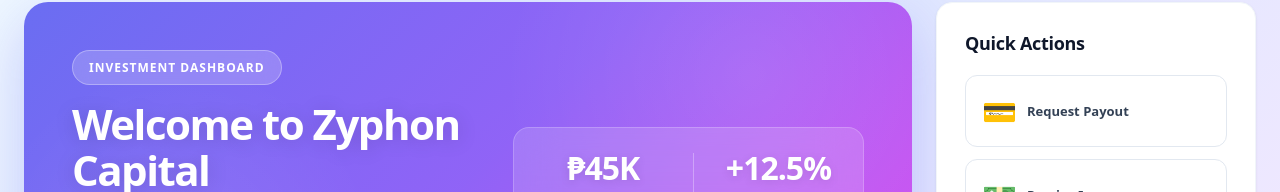
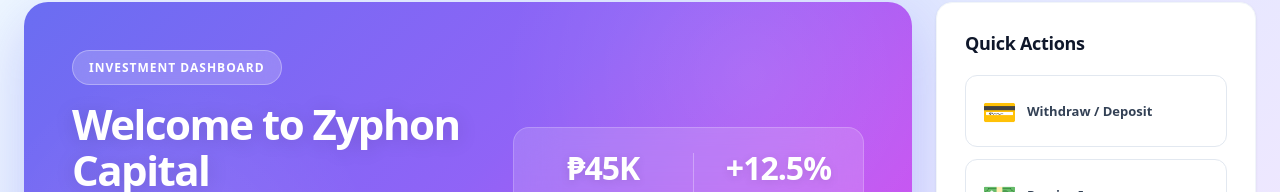
Before and after one commit to jrey21/zyphon, a React (Vite) app: page /dashboard in a window 1280 px wide. Shown: the part 116-308 px from the top of the page. Built offline with nearby package versions, Linux system fonts and the light colour scheme; no server answers; sample sign-in values are in the browser's storage.

Commit message:
Update home page

```diff
--- a/src/pages/Dashboard.tsx
+++ b/src/pages/Dashboard.tsx
@@ -173,7 +173,7 @@ function Dashboard({ onLogout }: DashboardProps) {
                             <div className="actions-grid-mobile">
                                 <button className="action-btn-mobile">
                                     <span className="action-icon">💳</span>
-                                    <span className="action-label">Request Payout</span>
+                                    <span className="action-label">Withdraw / Deposit</span>
                                 </button>
                                 <button className="action-btn-mobile">
                                     <span className="action-icon">💵</span>
@@ -333,7 +333,7 @@ function Dashboard({ onLogout }: DashboardProps) {
                             <div className="actions-grid-sidebar">
                                 <button className="action-btn">
                                     <span className="action-icon">💳</span>
-                                    <span className="action-title">Request Payout</span>
+                                    <span className="action-title">Withdraw / Deposit</span>
                                 </button>
                                 <button className="action-btn">
                                     <span className="action-icon">💵</span>
```
